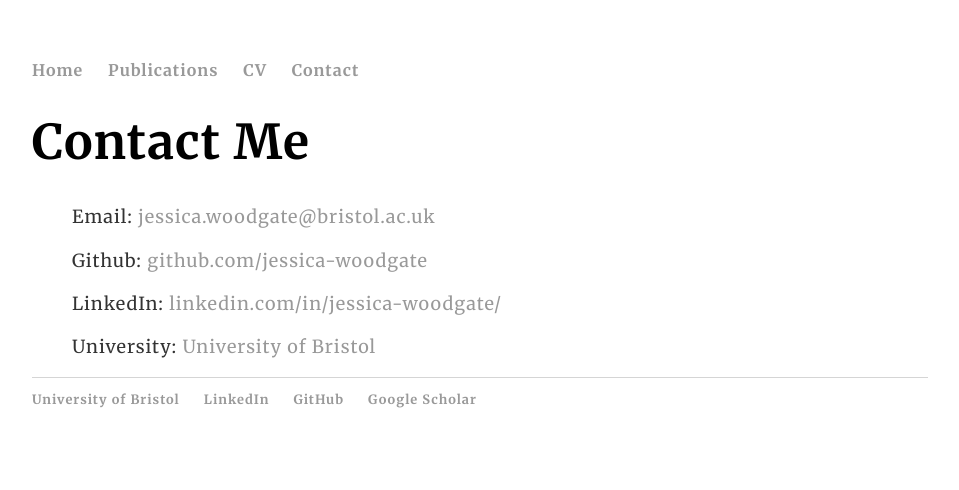
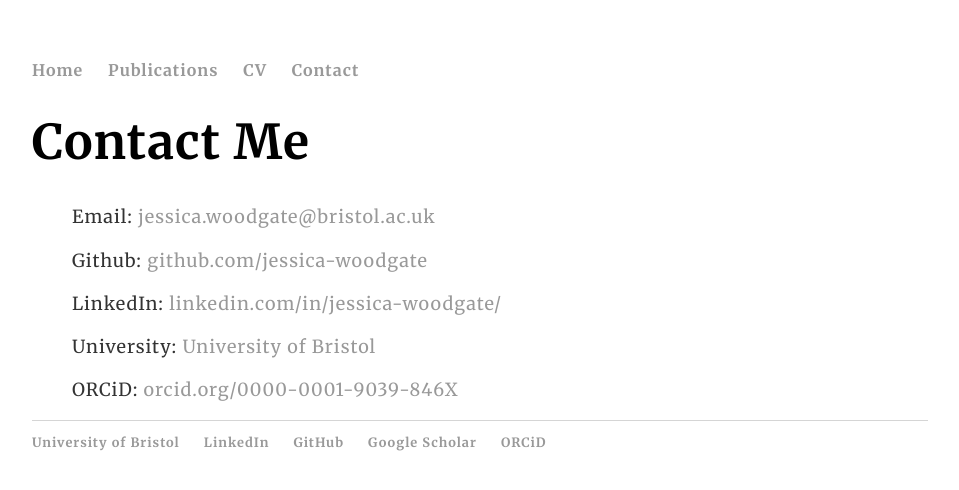
Before and after one commit to jessica-woodgate/jessica-woodgate.github.io, a Jekyll site: the page built from docs/contact/index.html, in a window 1280 px wide. Shown: the top 490 px of the page, without its empty margins (160-1119 px from the left). Built offline with Jekyll 4.4.1, drawn with Linux system fonts in a browser that asks for light colours.

Commit message:
adding orcid

```diff
--- a/docs/_layouts/default.html
+++ b/docs/_layouts/default.html
@@ -29,6 +29,7 @@
 					<li><a href="https://www.linkedin.com/in/jessica-woodgate/">LinkedIn</a></li>
 	        		<li><a href="https://github.com/jessica-woodgate">GitHub</a></li>
 					<li><a href="https://scholar.google.co.uk/citations?user=bHvxm3IAAAAJ&hl=en&oi=ao">Google Scholar</a></li>
+					<li><a href="https://orcid.org/0000-0001-9039-846X">ORCiD</a></li>
 				</ul>
 			</footer>
 		</body>
--- a/docs/contact/index.html
+++ b/docs/contact/index.html
@@ -14,5 +14,7 @@ title: Contact Details of Jessica Woodgate
 
             <p>University: <a href="https://research-information.bris.ac.uk/en/persons/jessica-woodgate">University of Bristol</a></p>
 
+            <p>ORCiD: <a href="https://orcid.org/0000-0001-9039-846X">orcid.org/0000-0001-9039-846X</a></p>
+
         </ul>
 	</div>
```
